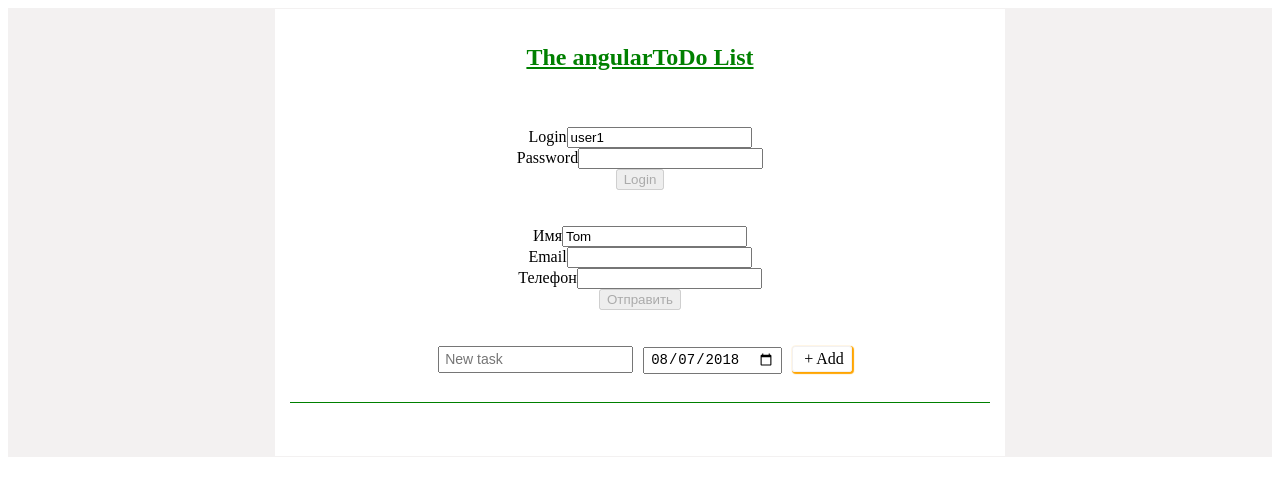
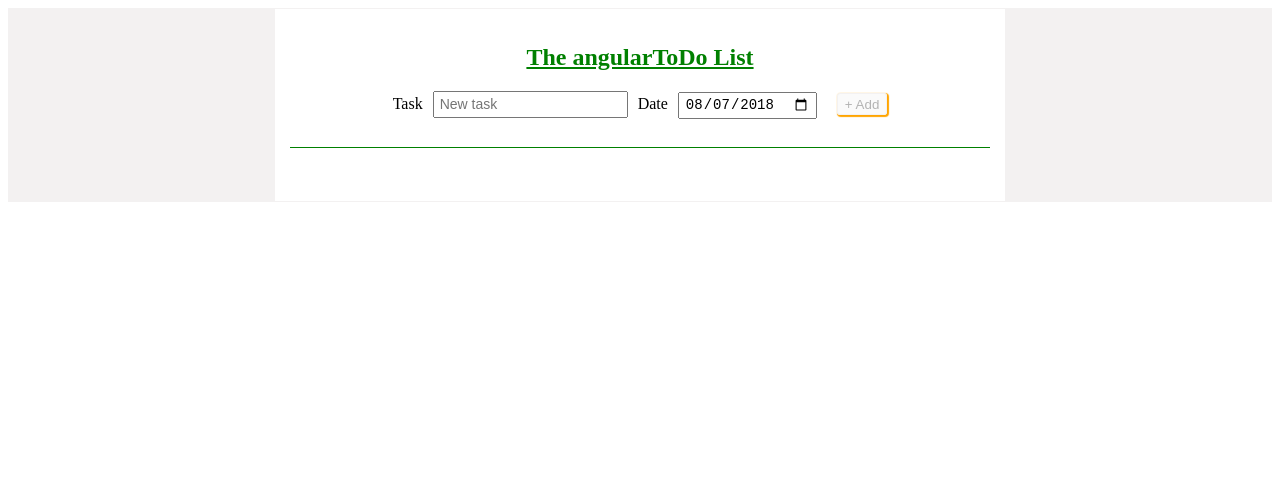
Before and after one commit to Anthony-Hoopkins/angularToDo, an Angular app: page / in a window 1280 px wide. Shown: the top 496 px of the page. Built offline with nearby package versions, Linux system fonts and the light colour scheme.

Commit message:
REACTIVE FORMS

```diff
--- a/src/app/app.component.css
+++ b/src/app/app.component.css
@@ -52,6 +52,7 @@
   height: 27px;
   padding: 1px 5px;
   font-size: 14px;
+  margin: 0 10px;
 }
 
 .btn{
@@ -61,12 +62,7 @@
   border: 1px solid #f3f1f1;
   border-radius: 3px;
   box-shadow: 1px 1px 1px 1px orange;
-  height: 15px;
-}
-
-.btn:hover{
-  color: brown;
-  box-shadow: 1px 1px 1px 1px yellow;
+  height: 22px;
 }
 
 .btn:active{
@@ -127,3 +123,13 @@
   color: #00bcd4;
   text-decoration: line-through;
 }
+
+.form-group{
+  position: relative;
+}
+
+.alert-danger{
+  position: absolute;
+  color: red;
+  right: 50px;
+}
--- a/src/app/app.component.html
+++ b/src/app/app.component.html
@@ -4,31 +4,45 @@
 
     <h1 class="main-title"> The {{ title }} List </h1>
 
+    <div>
+      <form [formGroup]="myForm" novalidate (ngSubmit)="submit()">
 
-    <br>
-    <br>
+        <span class="form-group">
+          <label>Task</label>
+          <input class="form-control inner-field" name="task" formControlName="userTask" placeholder="New task" />
 
-    <app-form-control-sample> </app-form-control-sample>
+          <div class="alert alert-danger"
+               *ngIf="myForm.controls['userTask'].invalid && myForm.controls['userTask'].touched">
+            Не введена задача!
+          </div>
+        </span>
 
-    <br>
-    <br>
+        <span class="form-group">
+          <label>Date</label>
+          <input class="form-control date-field" name="date" type="date" formControlName="userDeadLine" />
 
-    <app-reacteve-form-metanit> </app-reacteve-form-metanit>
+          <div class="alert alert-danger"
+               *ngIf="myForm.controls['userDeadLine'].invalid && myForm.controls['userDeadLine'].touched">
+            Не введена дата!
+          </div>
+        </span>
 
-    <br>
-    <br>
+        <span class="form-group">
+          <button class="add-btn btn" [disabled]="myForm.invalid">
+            + Add
+          </button>
+        </span>
 
-    <div>
-      <input [(ngModel)]="taskText" (keydown.enter)="addFromEnter()"  id="inner-field" placeholder="New task" class="inner-field" type="text" name="text-input">
-      <input [(ngModel)]="deadLine" id="date-line" class="date-field" type="date" name="date-input" >
-      <span (click)="addNewRow($event)"  id="addBtn" class="add-btn btn"> + Add</span>
+      </form>
+
     </div>
 
     <br>
 
     <div id="table-list" class="table-list">
 
-      <app-row-component  class="row-list"  [ngClass]="{readyClass:task.ready}"   (onSaveEdit)="onSaveEdit()" (onChangeReady)="onChangeReady(index)" (onRemoveItem)="onRemoveItem($event)"
+      <app-row-component  class="row-list"  [ngClass]="{readyClass:task.ready}"   (onSaveEdit)="onSaveEdit($event)"
+                          (onChangeReady)="onChangeReady(index)" (onRemoveItem)="onRemoveItem($event)"
                          *ngFor="let task of todoListArr; let index = index"  [task]="task" [index]="index"> loading ...
       </app-row-component>
 
--- a/src/app/app.component.ts
+++ b/src/app/app.component.ts
@@ -1,9 +1,16 @@
 import {Component} from '@angular/core';
+import { FormGroup,  Validators, FormBuilder} from '@angular/forms';
 import {ToDoItem} from './ToDoItem';
+import {emptyStingValidator} from './Custom.validator';
 
 const dateForInp = new Date();
 const currentDate = `${dateForInp.getFullYear()}-${dateForInp.getMonth() + 1 < 10 ? '0' + (dateForInp.getMonth() + 1) :  dateForInp.getMonth() + 1}-${dateForInp.getDate() < 10 ? '0' + (dateForInp.getDate()) :  dateForInp.getDate()}`;
 const todoStorage = 'todoStorage';
+
+interface IndexTask {
+  index: number;
+  text: string;
+}
 
 @Component({
   selector: 'app-root',
@@ -13,19 +20,22 @@ const todoStorage = 'todoStorage';
 export class AppComponent {
   title = 'angularToDo';
   todoListArr: ToDoItem[] = JSON.parse(localStorage.getItem(todoStorage)) || [];
-  taskText = '';
-  deadLine = currentDate;
-  addNewRow() {
-    if (!this.taskText || this.taskText.trim() === '' || this.deadLine === '') {
-      return;
-    }
-      this.todoListArr.unshift({text: this.taskText, ready: false,  deadLine: this.deadLine});
-    console.log(typeof this.deadLine);
-      localStorage.setItem(todoStorage, JSON.stringify(this.todoListArr));
-      this.taskText = '';
+  myForm: FormGroup;
+  constructor(private formBuilder: FormBuilder) {   // тут реализовано создание формы через FormBuilder
+    this.myForm = formBuilder.group({
+      'userTask': ['', [Validators.required, emptyStingValidator]],
+      'userDeadLine': [currentDate,  Validators.required ]
+    });
   }
-  addFromEnter() {
-     this.addNewRow();
+  submit() {
+    console.log(this.myForm);
+    this.todoListArr.unshift({text: this.myForm.controls['userTask'].value, ready: false,  deadLine:  this.myForm.controls['userDeadLine'].value});
+    localStorage.setItem(todoStorage, JSON.stringify(this.todoListArr));
+    this.myForm.controls['userTask'].reset();
+  }
+  onSaveEdit(obj: IndexTask) {
+    this.todoListArr[obj.index].text = obj.text;
+    localStorage.setItem(todoStorage, JSON.stringify(this.todoListArr));
   }
   onChangeReady(index: number) {
     this.todoListArr[index].ready = !this.todoListArr[index].ready;
@@ -35,7 +45,4 @@ export class AppComponent {
     this.todoListArr.splice(index, 1);
     localStorage.setItem(todoStorage, JSON.stringify(this.todoListArr));
   }
-  onSaveEdit() {
-    localStorage.setItem(todoStorage, JSON.stringify(this.todoListArr));
-  }
 }
--- a/src/app/app.module.ts
+++ b/src/app/app.module.ts
@@ -5,12 +5,10 @@ import { ReactiveFormsModule } from '@angular/forms';
 
 import { AppComponent} from './app.component';
 import { RowComponent} from './rowComponent/row.component';
-import { FormControlMetanitComponent} from './reactiveFormComp/reactive.from.component.metanit';
-import { FormControlComponent} from './formControlComponents/form.control.component';
 
 @NgModule({
   declarations: [
-    AppComponent,  RowComponent, FormControlMetanitComponent, FormControlComponent
+    AppComponent,  RowComponent
   ],
   imports: [
     BrowserModule,  FormsModule, ReactiveFormsModule
--- a/src/app/formControlComponents/form-control.component.html
+++ /dev/null
@@ -1,27 +0,0 @@
-<div class="container">
-  <form novalidate [formGroup]="loginForm" (ngSubmit)="onSubmit(loginForm)">
-
-    <div class="form-group">
-      <label for="login">Login</label>
-
-      <input type="text"
-             class="form-control"
-             id="login"
-             required
-             formControlName="login">
-    </div>
-
-    <div class="form-group">
-      <label for="password">Password</label>
-
-      <input type="password"
-             class="form-control"
-             id="password"
-             required
-             formControlName="password">
-    </div>
-
-    <input type="submit" class="btn btn-degault"
-           [disabled]="loginForm.invalid" value="Login">
-  </form>
-</div>
--- a/src/app/formControlComponents/form.control.component.ts
+++ /dev/null
@@ -1,30 +0,0 @@
-import { Component, OnInit } from '@angular/core';
-import { FormControl, FormGroup } from '@angular/forms';
-
-interface Login {
-  login: string;
-  password: string;
-}
-
-@Component({
-  selector: 'app-form-control-sample',
-  templateUrl: 'form-control.component.html'
-})
-export class FormControlComponent implements OnInit {
-
-  // FormGroup - группа отдельных элементов управления (FormControl)
-  // FormControl - класс, который представляет элемент управления
-  loginForm: FormGroup;
-
-  ngOnInit() {
-    this.loginForm = new FormGroup({
-      login: new FormControl('user1'),
-      password: new FormControl()
-    });
-  }
-
-  onSubmit(form) {
-    console.log(form.valid);
-    console.log(form.value);
-  }
-}
--- a/src/app/reactiveFormComp/reactive.from.component.metanit.ts
+++ /dev/null
@@ -1,61 +0,0 @@
-import { Component} from '@angular/core';
-import { FormGroup, FormControl, Validators} from '@angular/forms';
-
-@Component({
-  selector: 'app-reacteve-form-metanit',
-  styles: [`
-    input.ng-touched.ng-invalid {
-      border: solid red 2px;
-    }
-
-    input.ng-touched.ng-valid {
-      border: solid green 2px;
-    }
-  `],
- template: `<form [formGroup]="myForm" novalidate (ngSubmit)="submit()">
-                <div class="form-group">
-                    <label>Имя</label>
-                    <input class="form-control" name="name" formControlName="userName" />
-                    <div class="alert alert-danger"
-                        *ngIf="myForm.controls['userName'].invalid && myForm.controls['userName'].touched">
-                        Не указано имя
-                    </div>
-                </div>
-                <div class="form-group">
-                    <label>Email</label>
-                    <input class="form-control" name="email" formControlName="userEmail" />
-                    <div class="alert alert-danger"
-                        *ngIf="myForm.controls['userEmail'].invalid && myForm.controls['userEmail'].touched">
-                        Некорректный email
-                    </div>
-                </div>
-                <div class="form-group">
-                    <label>Телефон</label>
-                    <input class="form-control" name="phone" formControlName="userPhone" />
-                </div>
-                <div class="form-group">
-                    <button class="btn btn-default" [disabled]="myForm.invalid">
-                        Отправить
-                    </button>
-                </div>
-            </form>`
-})
-export class FormControlMetanitComponent {
-
-  myForm: FormGroup;
-  constructor() {
-    this.myForm = new FormGroup({
-
-      'userName': new FormControl('Tom', Validators.required),
-      'userEmail': new FormControl('', [
-        Validators.required,
-        Validators.pattern('[a-zA-Z_]+@[a-zA-Z_]+?\.[a-zA-Z]{2,3}')
-      ]),
-      'userPhone': new FormControl()
-    });
-  }
-
-  submit() {
-    console.log(this.myForm);
-  }
-}
--- a/src/app/rowComponent/row.component.html
+++ b/src/app/rowComponent/row.component.html
@@ -1,12 +1,33 @@
   <div class="info-field" (dblclick)="toggleVisibility()">
     <span [ngClass]="{invisible: visibility}" class="date-line"> {{task.deadLine | date}} </span>
-    <input  (keydown.enter)="addFromEnter()" [ngClass]="{invisible: !visibility}" type="date" [(ngModel)]="task.deadLine">
     <span (click)="changeReady()" [ngClass]="{invisible: visibility}" class="text-line"> {{task.text}}  	</span>
-    <input   (keydown.enter)="addFromEnter()" [ngClass]="{invisible: !visibility}" type="text" class="inner-field" [(ngModel)]="task.text" >
+
+    <form  [ngClass]="{invisible: !visibility}" [formGroup]="myForm" novalidate (ngSubmit)="submit()">
+
+      <span class="form-group">
+        <input class="form-control date-field" name="date" type="date" formControlName="userDeadLine" value="{{task.deadLine}}" />
+
+        <div class="alert alert-danger"
+             *ngIf="myForm.controls['userDeadLine'].invalid && myForm.controls['userDeadLine'].touched">
+          Не введена дата!
+        </div>
+      </span>
+
+      <span class="form-group">
+        <input class="form-control inner-field" name="task" formControlName="userTask" placeholder="New task" value="{{task.text}}" />
+
+        <div class="alert alert-danger"
+             *ngIf="myForm.controls['userTask'].invalid && myForm.controls['userTask'].touched">
+          Не введена задача!
+        </div>
+      </span>
+
+    </form>
+
   </div>
 
   <div class="btn-panel">
     <span [ngClass]="{invisible: visibility}" (click)="toggleVisibility()"  class="edit-btn style-btn" title="edit" > </span>
-    <span [ngClass]="{invisible: !visibility}" (click)="validationAndSave()" class="save-btn style-btn " title="save"> </span>
+    <span [ngClass]="{invisible: !visibility}" (click)="submit()" class="save-btn style-btn " title="save"> </span>
     <span (click)="removeItem()" class="remove-btn style-btn" title="remove"> </span>
   </div>
--- a/src/app/rowComponent/row.component.ts
+++ b/src/app/rowComponent/row.component.ts
@@ -1,5 +1,7 @@
 import {Input, Component, Output, EventEmitter} from '@angular/core';
 import {ToDoItem} from '../ToDoItem';
+import {FormBuilder, FormGroup, Validators} from '@angular/forms';
+import {emptyStingValidator} from '../Custom.validator';
 
 @Component({
   selector: 'app-row-component',
@@ -11,6 +13,19 @@ export class RowComponent {
   @Input() index: number;
 
   visibility = false;
+  myForm: FormGroup;
+  constructor(private formBuilder: FormBuilder) {   // тут реализовано создание формы через FormBuilder
+    this.myForm = formBuilder.group({
+      'userTask': ['', [Validators.required, emptyStingValidator]],
+      'userDeadLine': ['',  Validators.required ]
+    });
+  }
+  submit() {
+    console.log(this.myForm);
+    this.toggleVisibility();
+    this.saveEdit();
+    // this.myForm.controls['userTask'].reset();
+  }
   @Output () onChangeReady = new EventEmitter<number>();
   changeReady() {
     this.onChangeReady.emit(this.index);
@@ -19,24 +34,13 @@ export class RowComponent {
   removeItem() {
     this.onRemoveItem.emit(this.index);
   }
-  @Output () onSaveEdit = new EventEmitter<void>();
+  @Output () onSaveEdit = new EventEmitter<any>();
   saveEdit() {
-    this.onSaveEdit.emit();
-  }
-  addFromEnter() {
-      this.validationAndSave();
-  }
-  validationAndSave() {
-    if (!this.task.text || this.task.text.trim() === ''  ||  this.task.deadLine === '') {
-      return;
-    }
-      this.saveEdit();
-      this.toggleVisibility();
+    console.log({index: this.index, text: this.myForm.controls['userTask'].value});
+    this.onSaveEdit.emit({index: this.index, text: this.myForm.controls['userTask'].value});
   }
   toggleVisibility() {
     this.visibility = !this.visibility;
   }
-  // onKeyup(data) {
-  //   this.task.text = data;
-  // }
+
 }
```
Also changed, not shown: src/app/Custom.validator.ts (added, +17 -0 lines).
